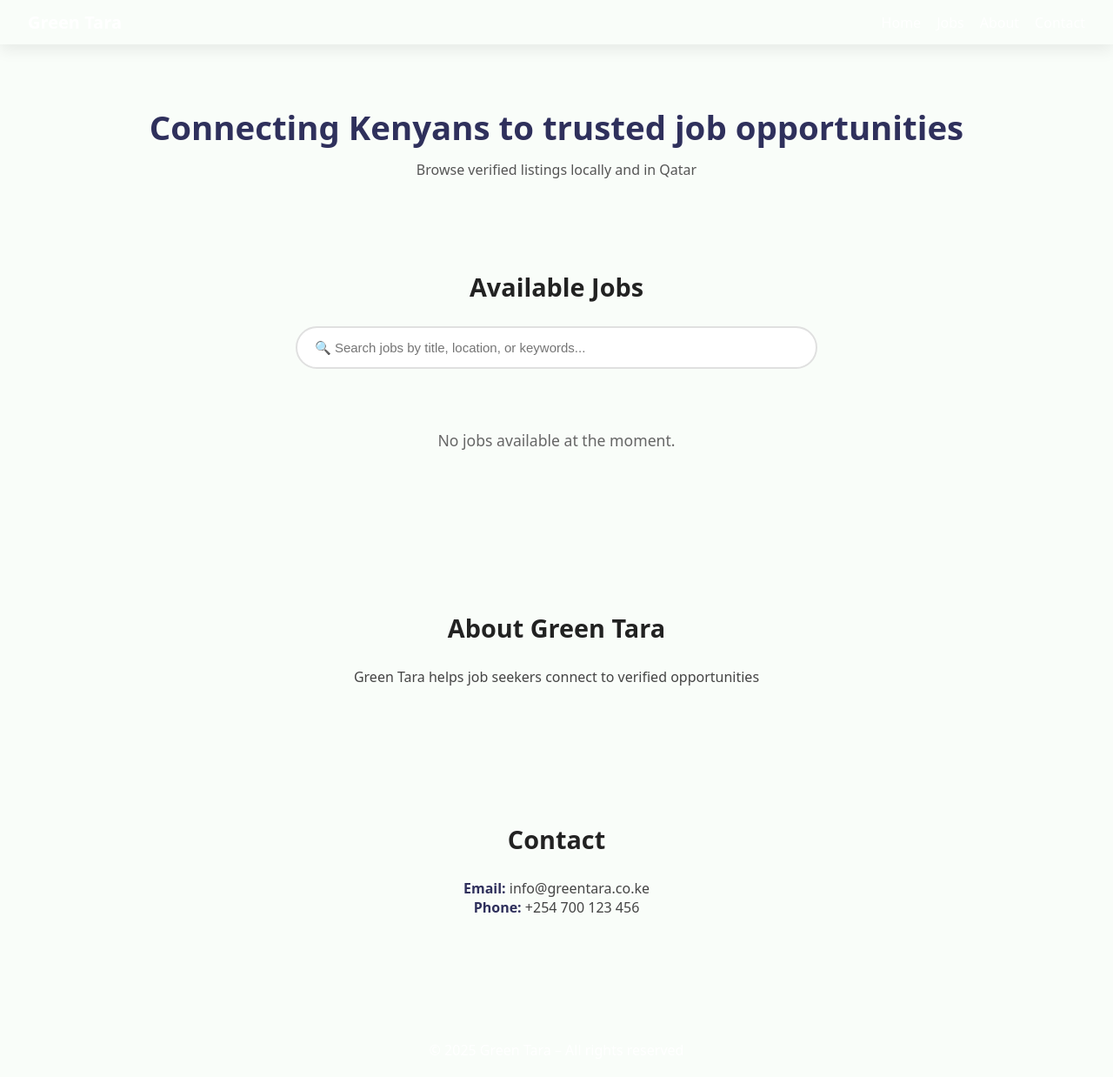
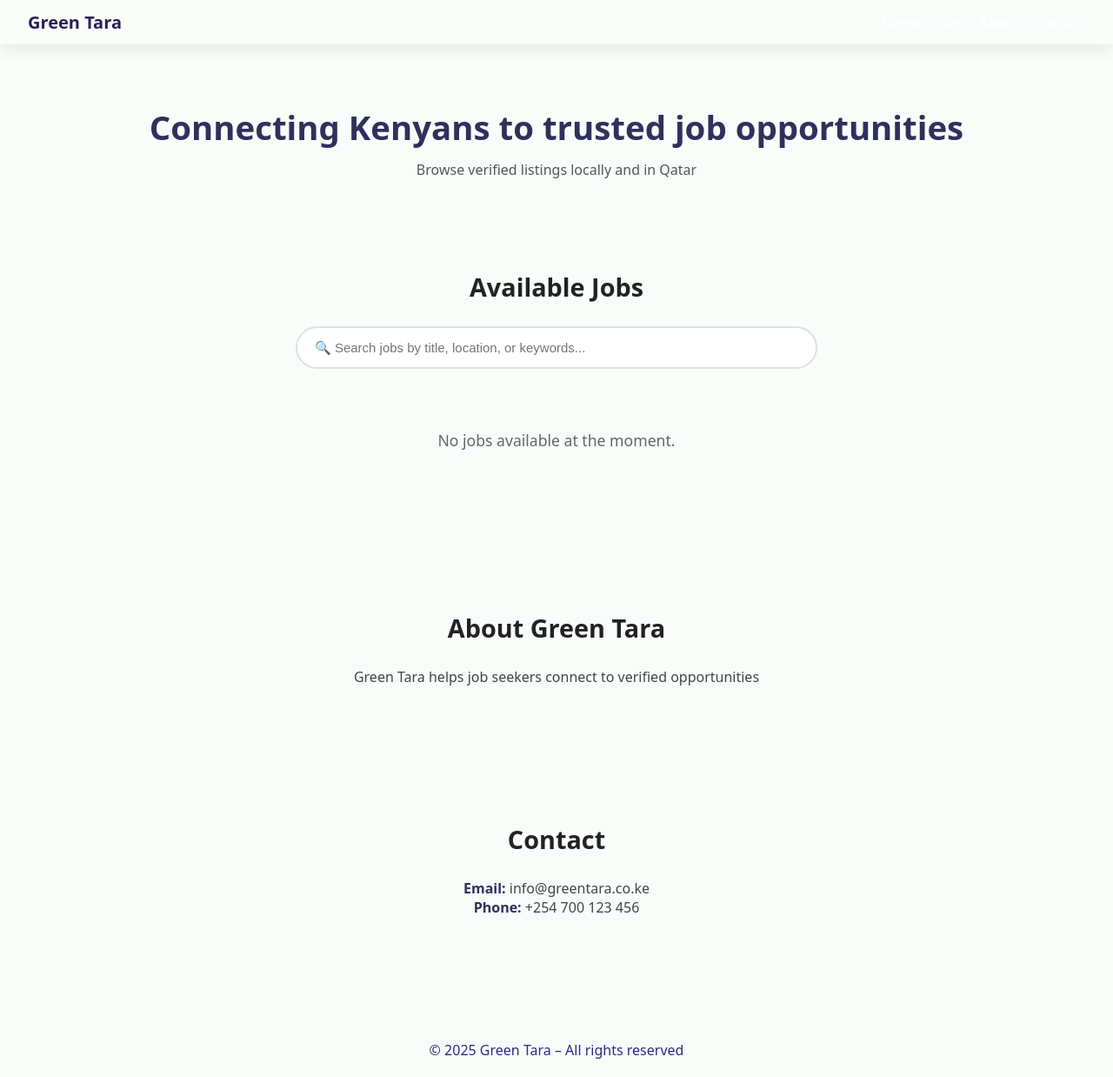
Before and after one commit to J4hz/greentara-jobs, a Django app: page / in a window 1280 px wide. Shown: the whole page at 87% size. Run offline with Django 4.2, Linux system fonts and the light colour scheme; data comes from the database, SQL or seed files in the repository; data that the repository does not hold is empty; parts of the project's set-up code (start-up, migrations or seed data) failed here and were passed over.

Commit message:
color change 2

```diff
--- a/templates/index.html
+++ b/templates/index.html
@@ -30,7 +30,7 @@
       left:0;
       right:0;
       background:var(--blue);
-      color:#fff;
+      color:#2b1f57;
       padding:12px 32px;
       z-index:1200;
       box-shadow: 0 6px 18px rgba(0,0,0,0.08);
@@ -101,7 +101,7 @@
       font-size:1.1rem;
     }
 
-    footer{ text-align:center; padding:20px 12px; color:#fff; background:var(--blue); margin-top:30px; border-top-left-radius:8px; border-top-right-radius:8px }
+    footer{ text-align:center; padding:20px 12px; color:#2d2a87; background:var(--blue); margin-top:30px; border-top-left-radius:8px; border-top-right-radius:8px }
 
     .modal {
       display:none;
```
